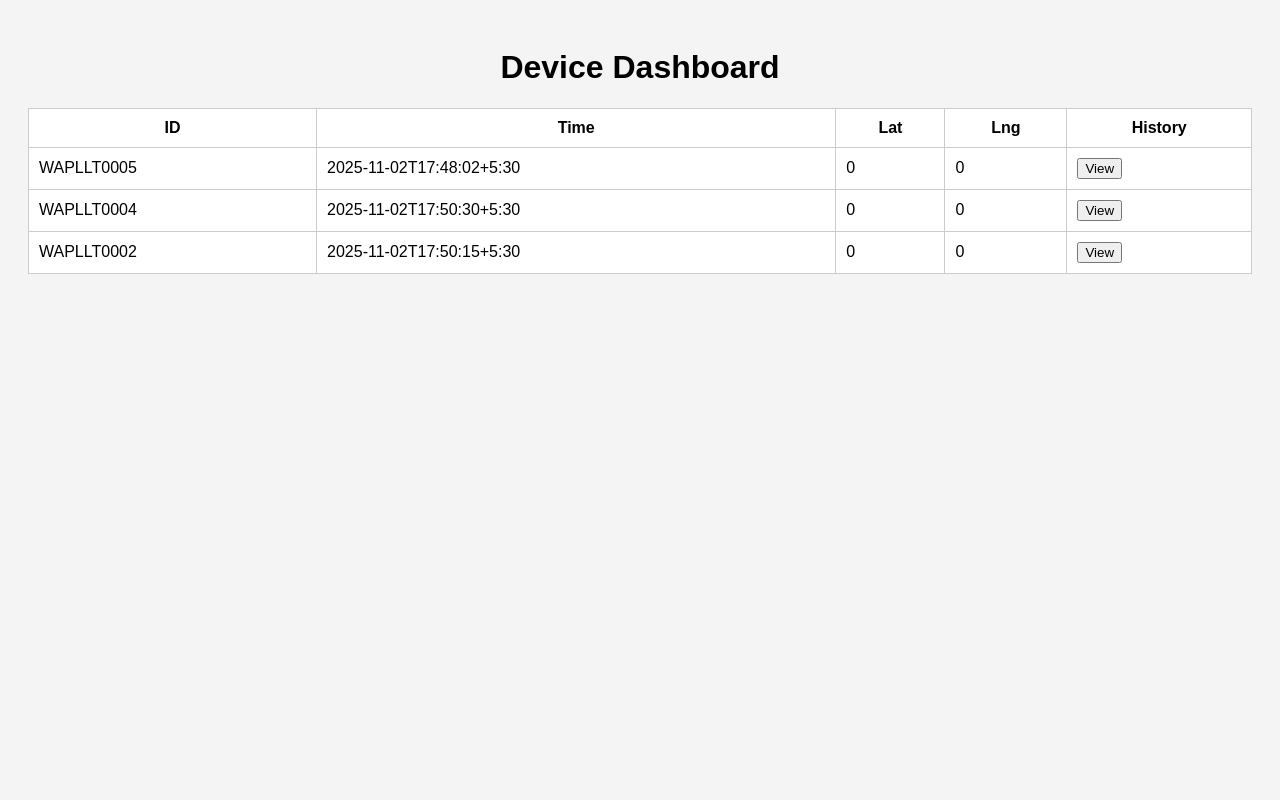
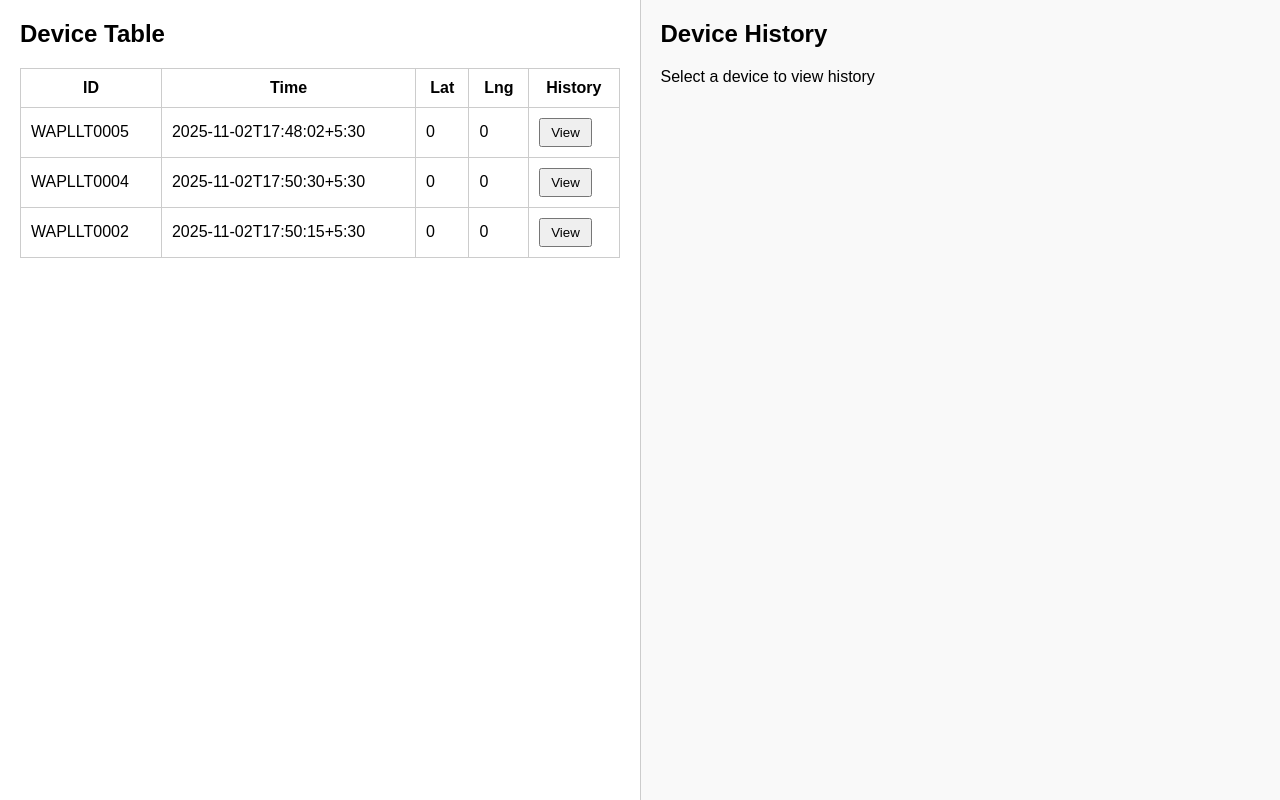
Before and after one commit to amit1547/wgps-dashboard, a Flask app: page / in a window 1280 px wide. Run offline with Flask 3, Linux system fonts and the light colour scheme.

Commit message:
render updated 3

```diff
--- a/app.py
+++ b/app.py
@@ -2,7 +2,7 @@ from flask import Flask, render_template, jsonify
 from mqtt_handler import start_mqtt, get_latest_data, get_device_history
 
 app = Flask(__name__)
-start_mqtt()  # ✅ Ensures MQTT loop runs on Render
+start_mqtt()  # Ensures MQTT loop runs on Render
 
 @app.route('/')
 def dashboard():
--- a/static/style.css
+++ b/static/style.css
@@ -1,17 +1,38 @@
 body {
     font-family: Arial;
     background: #f4f4f4;
+    margin: 0;
+    padding: 0;
+}
+.container {
+    display: flex;
+    flex-direction: row;
+    height: 100vh;
+}
+.left-panel, .right-panel {
+    flex: 1;
     padding: 20px;
+    overflow-y: auto;
+}
+.left-panel {
+    background: #ffffff;
+    border-right: 1px solid #ccc;
+}
+.right-panel {
+    background: #f9f9f9;
 }
 table {
     width: 100%;
     border-collapse: collapse;
-    background: white;
 }
 th, td {
     padding: 10px;
     border: 1px solid #ccc;
 }
-h1 {
-    text-align: center;
+h2 {
+    margin-top: 0;
 }
+button {
+    padding: 5px 10px;
+    cursor: pointer;
+}
--- a/templates/index.html
+++ b/templates/index.html
@@ -5,13 +5,21 @@
     <link rel="stylesheet" href="/static/style.css">
 </head>
 <body>
-    <h1>Device Dashboard</h1>
+    <div class="container">
+        <div class="left-panel">
+            <h2>Device Table</h2>
             <table id="deviceTable">
                 <thead>
                     <tr><th>ID</th><th>Time</th><th>Lat</th><th>Lng</th><th>History</th></tr>
                 </thead>
                 <tbody></tbody>
             </table>
+        </div>
+        <div class="right-panel">
+            <h2>Device History</h2>
+            <div id="historyPanel">Select a device to view history</div>
+        </div>
+    </div>
     <script>
         fetch('/devices')
             .then(res => res.json())
@@ -33,7 +41,12 @@
             fetch(`/history/${devid}`)
                 .then(res => res.json())
                 .then(data => {
-                    alert(`History for ${devid}:\n` + data.map(d => d.dtpt).join("\n"));
+                    const panel = document.getElementById("historyPanel");
+                    if (data.length === 0) {
+                        panel.innerHTML = "No history available";
+                        return;
+                    }
+                    panel.innerHTML = `<ul>${data.map(d => `<li>${d.dtpt} → ${d.lat}, ${d.lng}</li>`).join("")}</ul>`;
                 });
         }
     </script>
```
Lines whose indentation alone changed are shown as unchanged.
